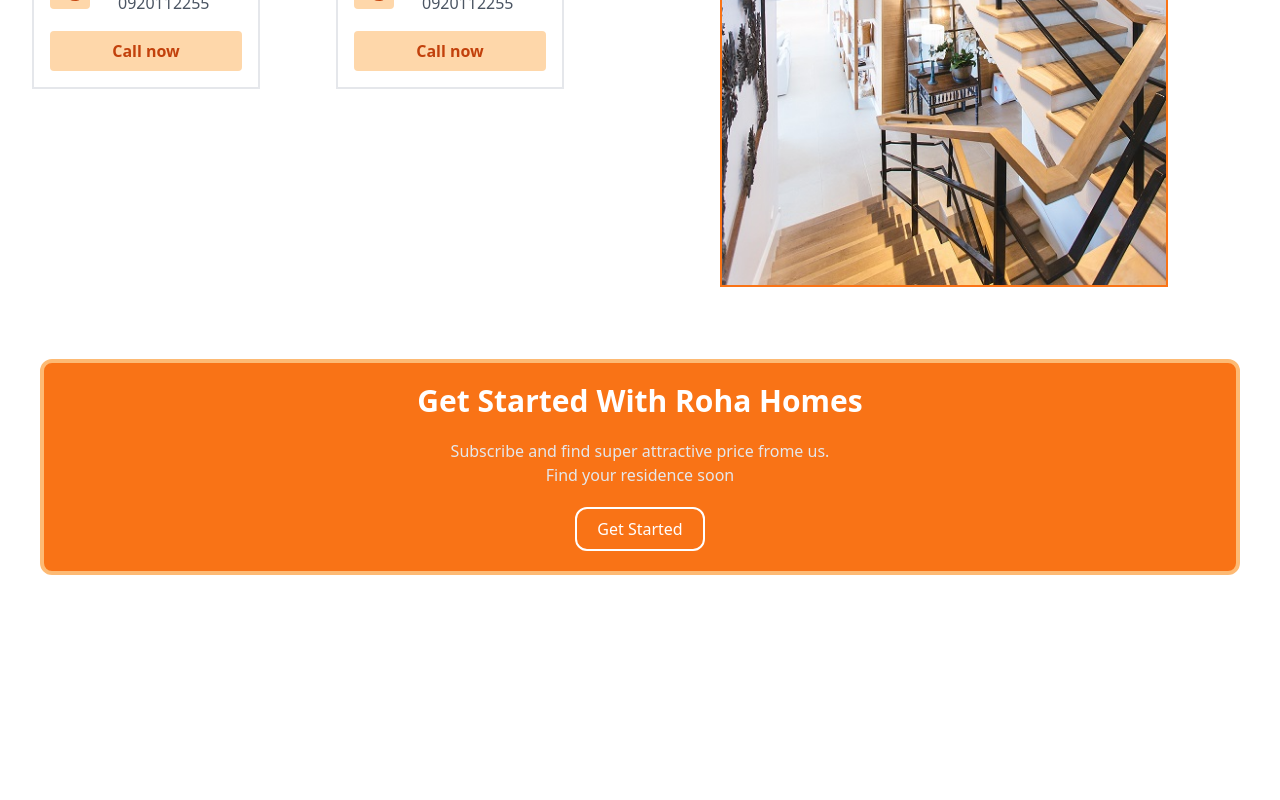
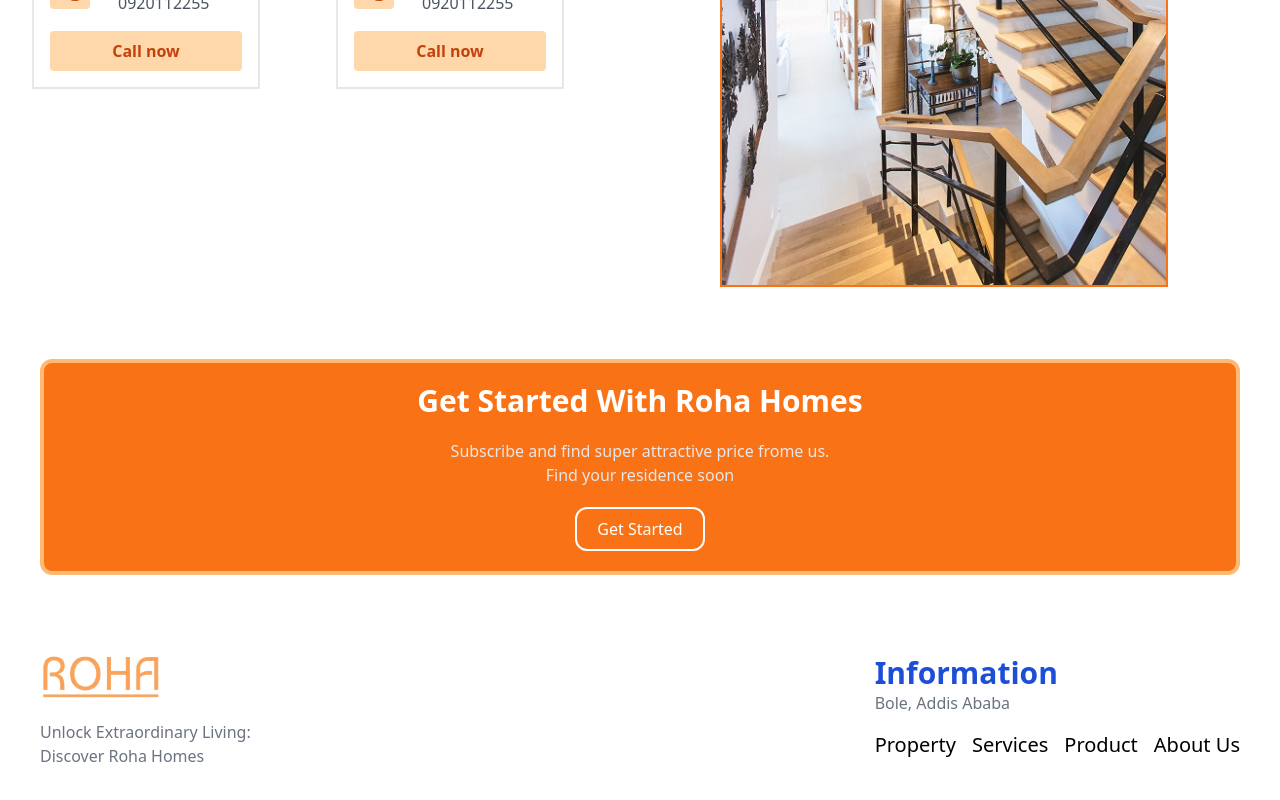
Before and after one commit to KidusThethird/Roha_realstate_website, a React (Create React App) app: page / in a window 1280 px wide. Shown: the part 2777-3577 px from the top of the page. Before the commit the page ends 3392 px from the top, so only its background shows below. Built offline with nearby package versions, Linux system fonts and the light colour scheme.

Commit message:
footer made

```diff
--- a/src/App.js
+++ b/src/App.js
@@ -1,5 +1,6 @@
 
 import './App.css';
+import Footer from './components/footer';
 import { Navbar} from './components/nav-bar';
 import { Home } from './pages/home'
 import {BrowserRouter as Router, Route, Routes } from 'react-router-dom';
@@ -12,6 +13,7 @@
       <Routes>
         <Route path='/' element={<Home />} />
       </Routes>
+      <Footer />
     </Router>
   );
 }
--- /dev/null
+++ b/src/components/footer.jsx
@@ -0,0 +1,28 @@
+import React from 'react';
+import Logo from '../assets/roha-logo.png';
+
+const Footer = () => {
+  return (
+    <div className='p-10 justify-between flex'>
+        <div>
+            <img src={Logo} className='w-1/3' alt="" />
+            <p className='text-gray-500 pt-5'>Unlock Extraordinary Living: <br /> Discover Roha Homes</p>
+        </div>
+
+        <div>
+            <h1 className='text-blue-700 text-3xl font-semibold'>Information</h1>
+            <p className='text-gray-500'> Bole, Addis Ababa</p>
+
+            <div className=' space-x-4  pt-4  text-xl'>
+                <a href="">Property</a>
+                <a href="">Services</a>
+                <a href="">Product</a>
+                <a href="">About Us</a>
+            </div>
+        </div>
+
+    </div>
+  )
+}
+
+export default Footer;
--- a/src/pages/home.jsx
+++ b/src/pages/home.jsx
@@ -18,6 +18,7 @@
         <Contact />
         <GetStarted />
 
+
     </div>
   )
 }
```
